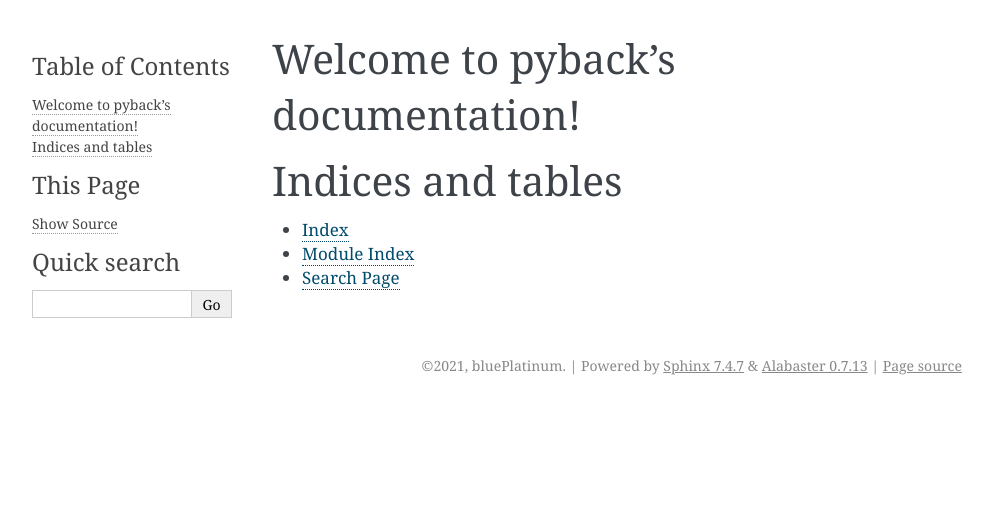
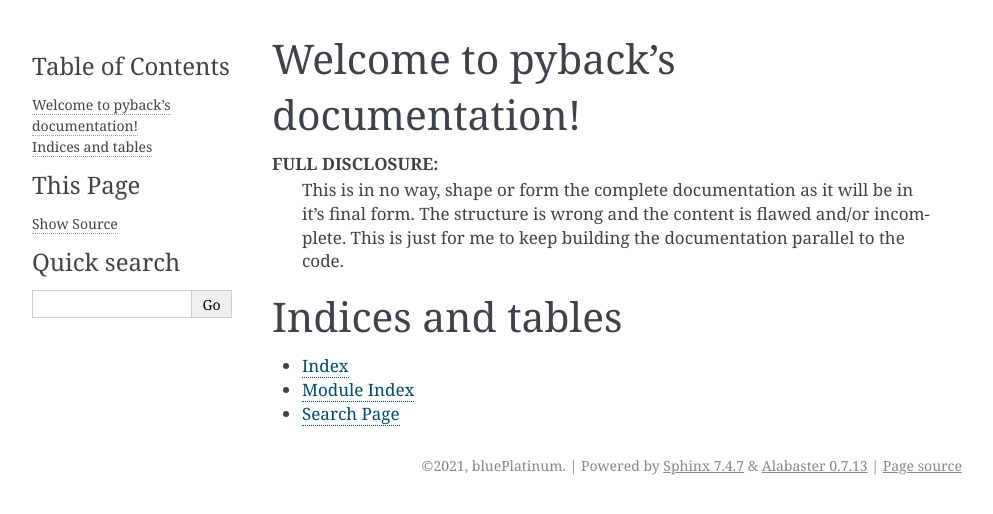
Before and after one commit to bluePlatinum/pyback, a Sphinx documentation site: the page built from docs/source/index.rst, in a window 1280 px wide. Shown: the top 514 px of the page, without its empty margins (148-1141 px from the left). Built offline with Sphinx 7.4.7, drawn with Linux system fonts in a browser that asks for light colours.

Commit message:
added disclosure to index.rst

```diff
--- a/docs/source/index.rst
+++ b/docs/source/index.rst
@@ -5,6 +5,13 @@
 
 Welcome to pyback's documentation!
 ==================================
+
+**FULL DISCLOSURE:**
+   This is in no way, shape or form the complete documentation as it will be in
+   it's final form. The structure is wrong and the content is flawed and/or
+   incomplete. This is just for me to keep building the documentation parallel
+   to the code.
+
 
 .. toctree::
    :maxdepth: 2
```
